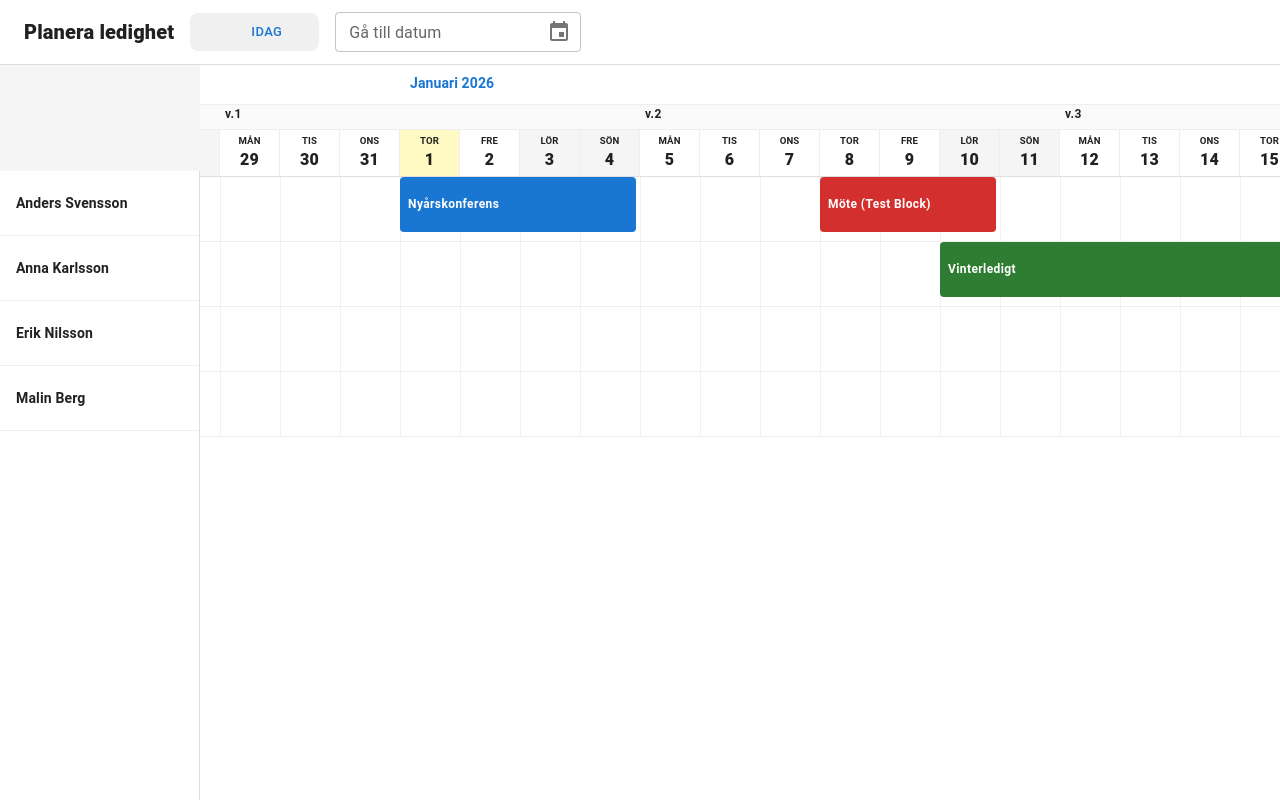
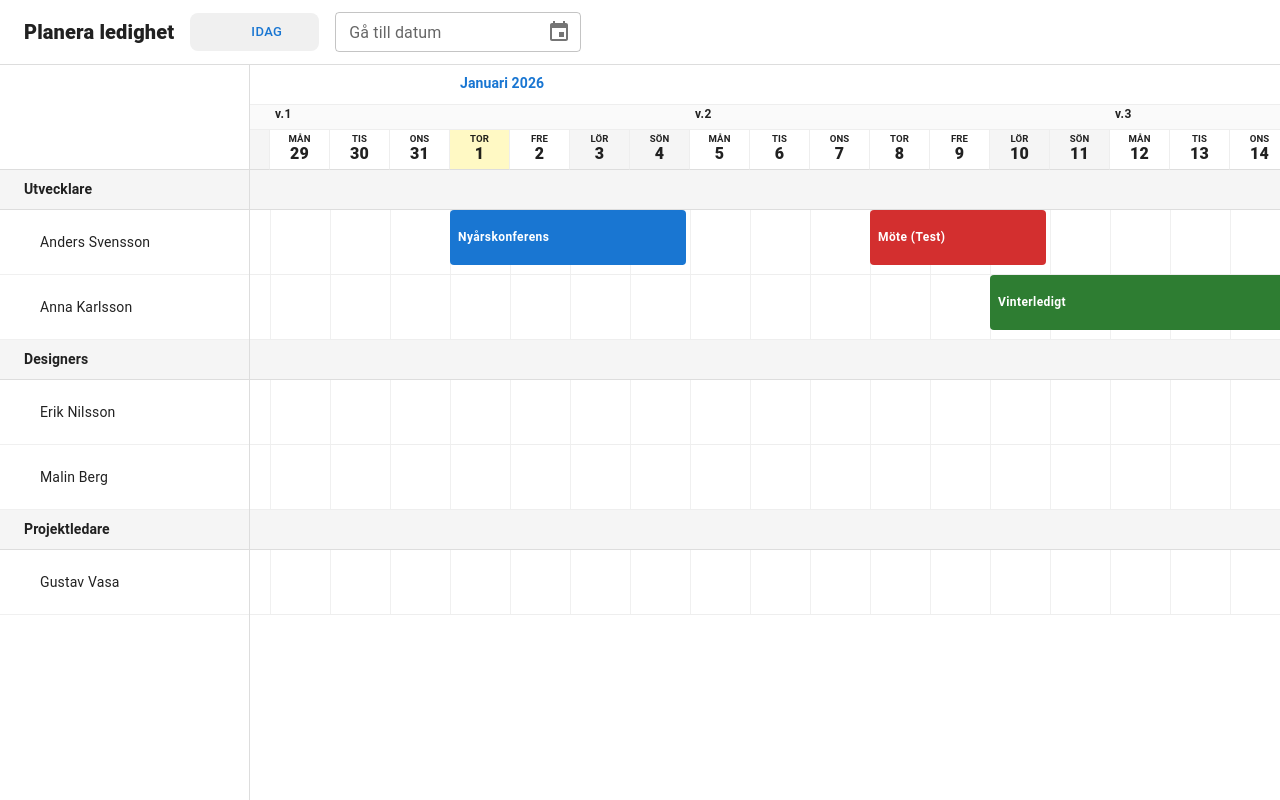
Before and after one commit to younusrahman/planera-ledighet, a React (Vite) app: page / in a window 1280 px wide. Built offline with nearby package versions, Linux system fonts and the light colour scheme; some icons are missing.

Commit message:
Groupping

```diff
--- a/src/components/Timeline.tsx
+++ b/src/components/Timeline.tsx
@@ -18,6 +18,8 @@ import { DatePicker } from "@mui/x-date-pickers/DatePicker";
 import TodayIcon from "@mui/icons-material/Today";
 import ArrowBackIosNewIcon from "@mui/icons-material/ArrowBackIosNew";
 import ArrowForwardIosIcon from "@mui/icons-material/ArrowForwardIos";
+import KeyboardArrowDownIcon from "@mui/icons-material/KeyboardArrowDown";
+import KeyboardArrowRightIcon from "@mui/icons-material/KeyboardArrowRight";
 import dayjs, { Dayjs } from "dayjs";
 import {
   DndContext,
@@ -36,26 +38,45 @@ import {
   getDateOffset,
   checkCollision,
   type LeaveItem,
+  type Group, // Import Group
 } from "../utils";
 import { LeaveBlock } from "./LeaveBlock";
 
-const RESOURCES = [
+// --- DATA STRUCTURE ---
+const GROUPS: Group[] = [
+  {
+    id: "g1",
+    name: "Utvecklare",
+    resources: [
       { id: "1", name: "Anders Svensson" },
       { id: "2", name: "Anna Karlsson" },
+    ],
+  },
+  {
+    id: "g2",
+    name: "Designers",
+    resources: [
       { id: "3", name: "Erik Nilsson" },
       { id: "4", name: "Malin Berg" },
+    ],
+  },
+  {
+    id: "g3",
+    name: "Projektledare",
+    resources: [{ id: "5", name: "Gustav Vasa" }],
+  },
 ];
 
 export const Timeline = () => {
   // --- STATE ---
-  // Start 30 days in the past, strict midnight
   const [startDate, setStartDate] = useState(
     dayjs().startOf("day").subtract(30, "days")
   );
   const [daysCount, setDaysCount] = useState(200);
+  const [isDragging, setIsDragging] = useState(false);
 
-  // FIX: Added missing isDragging state
-  const [isDragging, setIsDragging] = useState(false);
+  // NEW: Track collapsed groups (array of Group IDs)
+  const [collapsedGroups, setCollapsedGroups] = useState<string[]>([]);
 
   // Data State
   const [leaves, setLeaves] = useState<LeaveItem[]>([
@@ -64,95 +85,109 @@ export const Timeline = () => {
       name: "Nyårskonferens",
       startDate: "2026-01-01",
       durationDays: 4,
-      color: "#1976d2", // Blue
-      rowId: "1", // Row 1
+      color: "#1976d2",
+      rowId: "1", // Anders
     },
-    // NEW BLOCK ADDED HERE
     {
       id: "l3",
-      name: "Möte (Test Block)",
-      startDate: "2026-01-08", // Starts after the blue block
+      name: "Möte (Test)",
+      startDate: "2026-01-08",
       durationDays: 3,
-      color: "#d32f2f", // Red
-      rowId: "1", // SAME ROW as l1
+      color: "#d32f2f",
+      rowId: "1", // Anders
     },
     {
       id: "l2",
       name: "Vinterledigt",
       startDate: "2026-01-10",
       durationDays: 14,
-      color: "#2e7d32", // Green
-      rowId: "2",
+      color: "#2e7d32",
+      rowId: "2", // Anna
     },
   ]);
 
-  // Dragging State
   const [activeLeave, setActiveLeave] = useState<LeaveItem | null>(null);
 
-  // Refs
   const scrollContainerRef = useRef<HTMLDivElement>(null);
   const previousStartDate = useRef(startDate);
   const isLoadingRef = useRef(false);
   const dragStartTimeRef = useRef(startDate);
 
-  // Memoized Grid
   const days = useMemo(
     () => getDaysArray(startDate, daysCount),
     [startDate, daysCount]
   );
 
-  // --- INFINITE SCROLL SYNCHRONIZATION ---
+  // --- HELPER: FLATTEN GROUPS ---
+  // This creates a single list of rows for rendering.
+  // If a group is collapsed, its resources are skipped.
+  const visibleRows = useMemo(() => {
+    const rows: { type: "group" | "resource"; data: any }[] = [];
+
+    GROUPS.forEach((group) => {
+      // Add Group Header
+      rows.push({ type: "group", data: group });
+
+      // If NOT collapsed, add resources
+      if (!collapsedGroups.includes(group.id)) {
+        group.resources.forEach((resource) => {
+          rows.push({ type: "resource", data: resource });
+        });
+      }
+    });
+    return rows;
+  }, [collapsedGroups]);
+
+  const toggleGroup = (groupId: string) => {
+    setCollapsedGroups((prev) =>
+      prev.includes(groupId)
+        ? prev.filter((id) => id !== groupId)
+        : [...prev, groupId]
+    );
+  };
+
+  // --- INFINITE SCROLL ---
   useLayoutEffect(() => {
     if (
       scrollContainerRef.current &&
       !startDate.isSame(previousStartDate.current)
     ) {
       const diffDays = previousStartDate.current.diff(startDate, "day");
-
       if (diffDays > 0) {
-        // We added days to the past. Shift scroll right to compensate.
         const pixelsAdded = diffDays * CELL_WIDTH;
         scrollContainerRef.current.scrollLeft += pixelsAdded;
       }
-
       previousStartDate.current = startDate;
       isLoadingRef.current = false;
     }
   }, [startDate]);
 
-  // --- INITIAL CENTERING ---
   useEffect(() => {
     if (scrollContainerRef.current) {
       const todayOffset = getDateOffset(
         dayjs().format("YYYY-MM-DD"),
         startDate
       );
-      // Center roughly on today
       scrollContainerRef.current.scrollLeft = todayOffset - 200;
     }
   }, []);
 
-  // --- SCROLL HANDLER ---
   const handleScroll = useCallback(() => {
     const container = scrollContainerRef.current;
-
     if (!container || isLoadingRef.current) return;
 
     const { scrollLeft, scrollWidth, clientWidth } = container;
     const scrollThreshold = 500;
     const loadAmount = 30;
 
-    // 1. Future Expansion
     if (scrollLeft + clientWidth > scrollWidth - scrollThreshold) {
       isLoadingRef.current = true;
       setDaysCount((prev) => prev + loadAmount);
-
       setTimeout(() => {
         isLoadingRef.current = false;
       }, 100);
     }
 
-    // 2. Past Expansion
     if (scrollLeft < scrollThreshold) {
       isLoadingRef.current = true;
       setStartDate((prev) => prev.subtract(loadAmount, "day"));
@@ -160,14 +195,12 @@ export const Timeline = () => {
     }
   }, []);
 
-  // --- NAVIGATION ---
   const jumpToDate = (date: Dayjs | null) => {
     if (!date) return;
     const target = date.startOf("day");
     const newStart = target.subtract(30, "days");
     setStartDate(newStart);
     setDaysCount(300);
-    // Wait for render, then scroll
     setTimeout(() => {
       if (scrollContainerRef.current) {
         const offset = getDateOffset(target.format("YYYY-MM-DD"), newStart);
@@ -176,16 +209,14 @@ export const Timeline = () => {
     }, 10);
   };
 
-  // --- DND LOGIC ---
+  // --- DND HANDLERS ---
   const sensors = useSensors(
     useSensor(PointerSensor, { activationConstraint: { distance: 5 } })
   );
 
   const handleDragStart = (event: DragStartEvent) => {
     setIsDragging(true);
-    // 1. Capture the exact grid state when we picked up the block
     dragStartTimeRef.current = startDate;
-
     const item = leaves.find((l) => l.id === event.active.id);
     if (item) setActiveLeave(item);
   };
@@ -200,39 +231,32 @@ export const Timeline = () => {
     const finalDaysDiff = visualMovedDays + daysGridMoved;
 
     if (finalDaysDiff !== 0) {
-      // 1. Find the item we moved
       const item = leaves.find((l) => l.id === active.id);
       if (!item) return;
 
-      // 2. Calculate PROPOSED new start date
       const newStartDate = dayjs(item.startDate)
         .add(finalDaysDiff, "day")
         .format("YYYY-MM-DD");
 
-      // 3. Check for collision
       const hasCollision = checkCollision(leaves, {
         ...item,
         startDate: newStartDate,
       });
 
       if (!hasCollision) {
-        // 4. Update if safe
         setLeaves((prev) =>
           prev.map((l) =>
             l.id === active.id ? { ...l, startDate: newStartDate } : l
           )
         );
-      } else {
-        // Optional: Show error toast here ("Cannot move here")
-        console.warn("Collision detected, move reverted");
       }
     }
   };
+
   const handleResizeEnd = (id: string, newDuration: number) => {
     const item = leaves.find((l) => l.id === id);
     if (!item) return;
 
-    // Check collision with NEW duration
     const hasCollision = checkCollision(leaves, {
       ...item,
       durationDays: newDuration,
@@ -242,14 +266,9 @@ export const Timeline = () => {
       setLeaves((prev) =>
         prev.map((l) => (l.id === id ? { ...l, durationDays: newDuration } : l))
       );
-    } else {
-      console.warn("Collision detected during resize");
-      // The LeaveBlock component resets its visual state automatically on mouseUp,
-      // so we just don't update the global state, snapping it back effectively.
     }
   };
 
-  // Background Grid CSS
   const gridBackground = `repeating-linear-gradient(90deg, #f0f0f0 0px, #f0f0f0 1px, transparent 1px, transparent ${CELL_WIDTH}px)`;
 
   return (
@@ -261,7 +280,7 @@ export const Timeline = () => {
         overflow: "hidden",
       }}
     >
-      {/* TOOLBAR */}
+      {/* --- TOP NAVIGATION BAR --- */}
       <AppBar
         position="static"
         color="inherit"
@@ -308,36 +327,84 @@ export const Timeline = () => {
         </Toolbar>
       </AppBar>
 
+      {/* --- MAIN CONTENT AREA --- */}
       <Box sx={{ display: "flex", flex: 1, overflow: "hidden" }}>
-        {/* SIDEBAR */}
+        {/* --- LEFT SIDEBAR (FIXED) --- */}
         <Box
           sx={{
-            width: 200,
-            mt: "106px",
+            width: 250,
             borderRight: "1px solid #ddd",
             bgcolor: "white",
             zIndex: 10,
+            display: "flex",
+            flexDirection: "column",
           }}
         >
-          {RESOURCES.map((r) => (
+          {/* SIDEBAR SPACER: Matches Timeline Header Height (40+25+40 = 105px) */}
           <Box
-              key={r.id}
+            sx={{
+              height: 105,
+              borderBottom: "1px solid #ddd",
+              bgcolor: "white",
+              flexShrink: 0,
+              boxSizing: "border-box",
+            }}
+          />
+
+          {/* SIDEBAR ROWS */}
+          <Box sx={{ overflowY: "hidden", flex: 1 }}>
+            {visibleRows.map((row) => {
+              if (row.type === "group") {
+                const isCollapsed = collapsedGroups.includes(row.data.id);
+                return (
+                  <Box
+                    key={row.data.id}
+                    onClick={() => toggleGroup(row.data.id)}
+                    sx={{
+                      height: 40,
+                      display: "flex",
+                      alignItems: "center",
+                      px: 1,
+                      borderBottom: "1px solid #ddd",
+                      bgcolor: "#f5f5f5",
+                      cursor: "pointer",
+                      "&:hover": { bgcolor: "#e0e0e0" },
+                      boxSizing: "border-box",
+                    }}
+                  >
+                    {isCollapsed ? (
+                      <KeyboardArrowRightIcon />
+                    ) : (
+                      <KeyboardArrowDownIcon />
+                    )}
+                    <Typography variant="subtitle2" fontWeight="bold">
+                      {row.data.name}
+                    </Typography>
+                  </Box>
+                );
+              } else {
+                return (
+                  <Box
+                    key={row.data.id}
                     sx={{
                       height: ROW_HEIGHT,
                       display: "flex",
                       alignItems: "center",
-                px: 2,
+                      pl: 5,
+                      pr: 2,
                       borderBottom: "1px solid #f0f0f0",
+                      boxSizing: "border-box",
                     }}
                   >
-              <Typography variant="body2" fontWeight={600}>
-                {r.name}
-              </Typography>
+                    <Typography variant="body2">{row.data.name}</Typography>
                   </Box>
-          ))}
+                );
+              }
+            })}
+          </Box>
         </Box>
 
-        {/* TIMELINE AREA */}
+        {/* --- TIMELINE SCROLL AREA --- */}
         <Box
           ref={scrollContainerRef}
           onScroll={handleScroll}
@@ -347,10 +414,10 @@ export const Timeline = () => {
             overflowY: "hidden",
             position: "relative",
             bgcolor: "#fff",
-            overflowAnchor: "none", // CRITICAL for infinite scroll stability
+            overflowAnchor: "none",
           }}
         >
-          {/* HEADER (Sticky) */}
+          {/* HEADER (STICKY) */}
           <Box
             sx={{
               position: "sticky",
@@ -360,12 +427,13 @@ export const Timeline = () => {
               width: daysCount * CELL_WIDTH,
             }}
           >
-            {/* Months */}
+            {/* 1. MONTHS ROW (Height 40) */}
             <Box
               sx={{
                 display: "flex",
                 height: 40,
                 borderBottom: "1px solid #eee",
+                boxSizing: "border-box",
               }}
             >
               {days
@@ -388,13 +456,15 @@ export const Timeline = () => {
                   </Typography>
                 ))}
             </Box>
-            {/* Weeks */}
+
+            {/* 2. WEEKS ROW (Height 25) */}
             <Box
               sx={{
                 display: "flex",
                 height: 25,
                 bgcolor: "#fafafa",
                 borderBottom: "1px solid #eee",
+                boxSizing: "border-box",
               }}
             >
               {days
@@ -414,8 +484,9 @@ export const Timeline = () => {
                   </Typography>
                 ))}
             </Box>
-            {/* Days */}
-            <Box sx={{ display: "flex" }}>
+
+            {/* 3. DAYS ROW (Height 40) */}
+            <Box sx={{ display: "flex", height: 40, boxSizing: "border-box" }}>
               {days.map((day) => (
                 <Box
                   key={day.toISOString()}
@@ -423,7 +494,7 @@ export const Timeline = () => {
                     width: CELL_WIDTH,
                     minWidth: CELL_WIDTH,
                     textAlign: "center",
-                    py: 0.5,
+                    pt: 0.5,
                     borderRight: "1px solid #eee",
                     borderBottom: "1px solid #ddd",
                     bgcolor: day.isSame(dayjs(), "day")
@@ -431,12 +502,15 @@ export const Timeline = () => {
                       : day.day() === 0 || day.day() === 6
                       ? "#f5f5f5"
                       : "white",
+                    boxSizing: "border-box",
                   }}
                 >
-                  <Typography sx={{ fontSize: "0.6rem", fontWeight: 600 }}>
+                  <Typography
+                    sx={{ fontSize: "0.6rem", fontWeight: 600, lineHeight: 1 }}
+                  >
                     {day.format("ddd").toUpperCase()}
                   </Typography>
-                  <Typography sx={{ fontWeight: 800 }}>
+                  <Typography sx={{ fontWeight: 800, lineHeight: 1.2 }}>
                     {day.format("D")}
                   </Typography>
                 </Box>
@@ -444,7 +518,7 @@ export const Timeline = () => {
             </Box>
           </Box>
 
-          {/* DND CONTEXT & ROWS */}
+          {/* GRID & DRAGGABLES */}
           <DndContext
             sensors={sensors}
             onDragStart={handleDragStart}
@@ -453,31 +527,51 @@ export const Timeline = () => {
             autoScroll={{ threshold: { x: 0.2, y: 0 }, acceleration: 20 }}
           >
             <Box sx={{ position: "relative", width: daysCount * CELL_WIDTH }}>
-              {RESOURCES.map((res) => (
+              {visibleRows.map((row) => {
+                // RENDER GROUP ROW (SPACER)
+                if (row.type === "group") {
+                  return (
                     <Box
-                  key={res.id}
+                      key={row.data.id}
+                      sx={{
+                        height: 40,
+                        bgcolor: "#f5f5f5",
+                        borderBottom: "1px solid #ddd",
+                        boxSizing: "border-box",
+                      }}
+                    />
+                  );
+                }
+                // RENDER RESOURCE ROW (WITH BLOCKS)
+                else {
+                  const resource = row.data;
+                  return (
+                    <Box
+                      key={resource.id}
                       sx={{
                         height: ROW_HEIGHT,
                         borderBottom: "1px solid #eee",
                         position: "relative",
                         backgroundImage: gridBackground,
+                        boxSizing: "border-box",
                       }}
                     >
                       {leaves
-                    .filter((l) => l.rowId === res.id)
+                        .filter((l) => l.rowId === resource.id)
                         .map((l) => (
                           <LeaveBlock
                             key={l.id}
                             leave={l}
                             left={getDateOffset(l.startDate, startDate)}
-                        onResizeEnd={handleResizeEnd} // <--- Pass the handler
+                            onResizeEnd={handleResizeEnd}
                           />
                         ))}
                     </Box>
-              ))}
+                  );
+                }
+              })}
             </Box>
 
-            {/* DRAG OVERLAY (Solves the "vanishing" issue) */}
             <DragOverlay adjustScale={false}>
               {activeLeave ? (
                 <LeaveBlock leave={activeLeave} isOverlay={true} />
```
Also changed, not shown: src/utils.ts (+10 -0 lines). Lines whose indentation alone changed are shown as unchanged.
